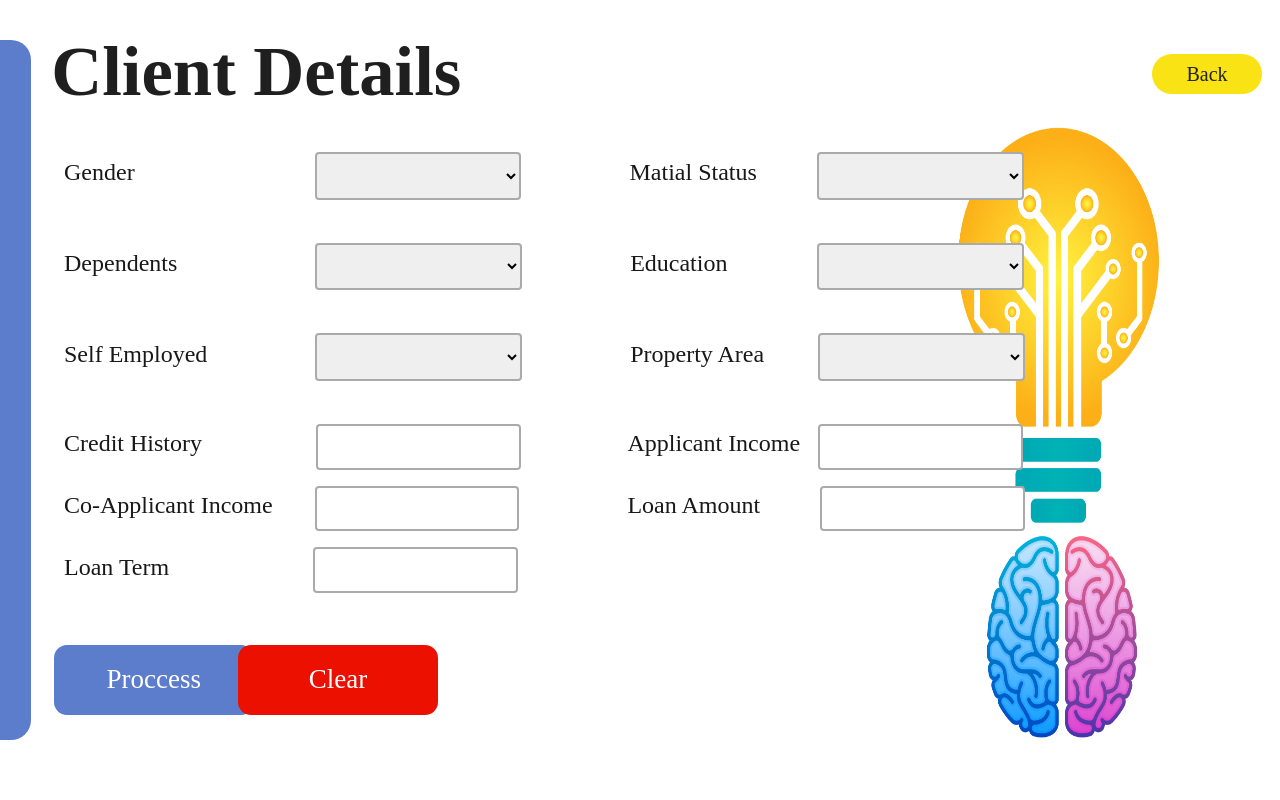
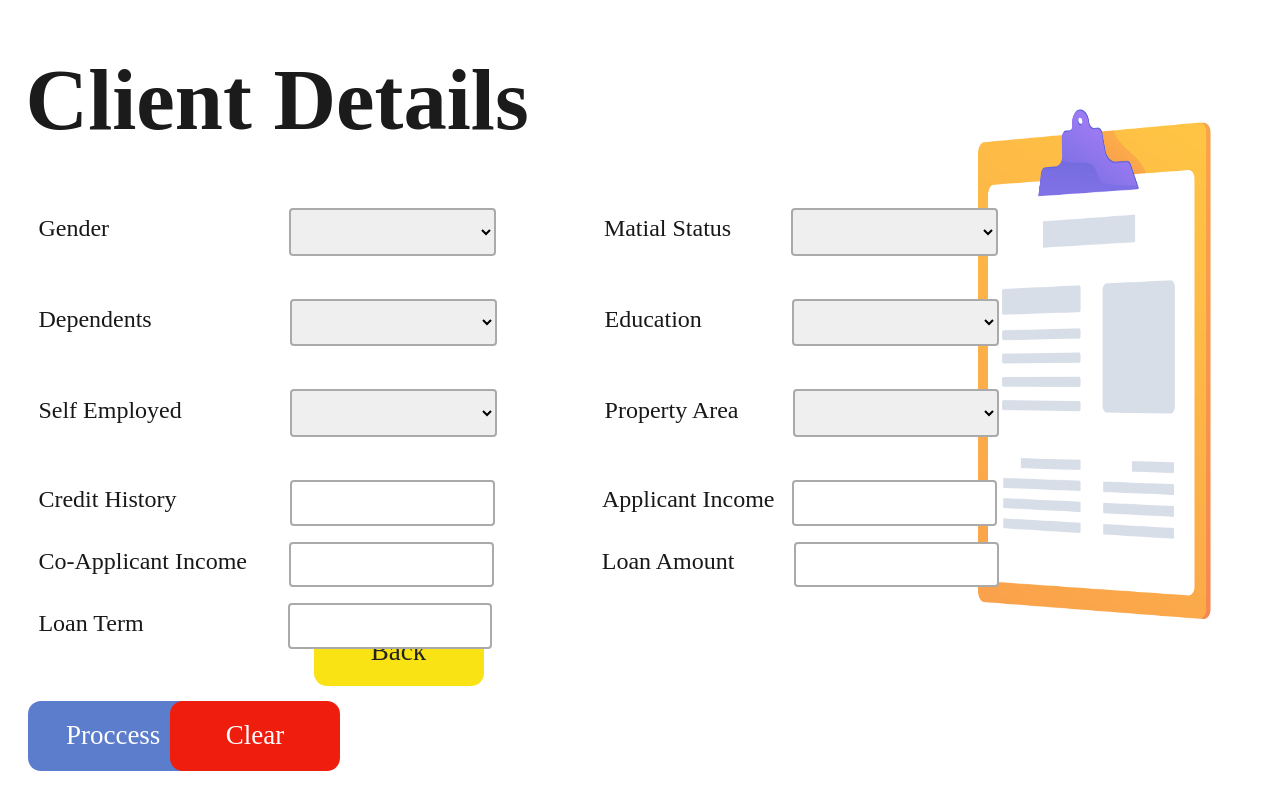
Before and after one commit to Nsadaa/Loan-Status-Classifier-ML-Web-Application, a Python web app: template templates/form.html in a window 1280 px wide. Run offline with Jinja, Linux system fonts and the light colour scheme; the template is opened without the code that fills it, so the values that code supplies are empty.

Commit message:
Update form.html image with appropiate one

```diff
--- a/static/style2.css
+++ b/static/style2.css
@@ -1,29 +1,17 @@
-
-.box{
-
-    width: 50px;
-    height: 700px;
-    background: rgb(92,124,204);
-    top:5%;
-    left:-1.5%;
-    position: absolute;
-    border-radius:20px;
-
-}
 
 h1{
-    font-size: 53pt;
-    color:rgb(31, 31, 31);
+    font-size: 65pt;
+    color:rgb(27, 27, 27);
     position: absolute;
-    top:-2%;
-    left:4%;
+    top: -1%;
+    left:2%;
 }
 
 .box2 {
 
     color: rgb(24, 24, 24);
-    top:18%;
-    left:5%;
+    top:25%;
+    left:3%;
     border-radius: 10%;
     position: absolute;
     box-sizing: border-box;
@@ -77,7 +65,7 @@ h1{
     background:  rgb(92,124,204);
     outline: none;
     height: 70px;
-    width: 200px;
+    width: 170px;
     color: #fff;
     font-size: 27px;
     font-family: 'Times New Roman';
@@ -90,49 +78,41 @@ h1{
 .box2 input[type=reset]{
     border: none;
     border-radius: 13px;
-    background: rgb(236, 16, 0);
+    background: rgb(238, 29, 14);
     outline: none;
     height: 70px;
-    width: 200px;
+    width: 170px;
     color: #fff;
     font-size: 27px;
     font-family: 'Times New Roman';
     position:absolute;
     top: 98%;
-    left: 17%;
+    left: 12.85%;
     cursor: pointer;
 }
 
 button[name="backbtn"]{
 
     border: none;
-    border-radius: 35px;
+    border-radius: 13px;
     background: rgba(250, 227, 20, 0.993);
     outline: none;
-    height: 40px;
-    width: 110px;
+    height: 70px;
+    width: 170px;
     color: rgb(34, 34, 34);
-    font-size: 20px;
+    font-size: 27px;
     font-family: 'Times New Roman';
     position:absolute;
-    top: 6.8%;
-    left: 90%;
+    top: 77%;
+    left: 24.5%;
     cursor: pointer;
 
 }
 
-img[name="bulb"]{
-    width: 25%;
-    height: 53%;
+img[name="Fm_pic"]{
+    width: 21%;
+    height: 65%;
     position: absolute;
-    top:14%;
-    left:70%;
+    top:13%;
+    left:75%;
 }
-
-img[name="brain"]{
-    width: 13%;
-    height: 27%;
-    position: absolute;
-    top:66%;
-    left:76.5%;
-}
--- a/templates/form.html
+++ b/templates/form.html
@@ -13,14 +13,11 @@
 
 <body>
 
-    <div class="box"> </div>
-
     <h1>Client Details</h1>
 
     <button name="backbtn" type="button" onclick="back_function()">Back</button>
 
-    <img name="bulb" src="../static/picture_2.png">
-    <img name="brain" src="../static/picture_3.png">
+    <img name="Fm_pic" src="../static/Form_picture.png">
 
     <div class="box2">
         <form name="form1" action="result.html" onsubmit="return validation()" method="GET">
```
Also changed, not shown: static/Form_picture.png (added), static/picture_2.png (deleted), static/picture_3.png (deleted).
